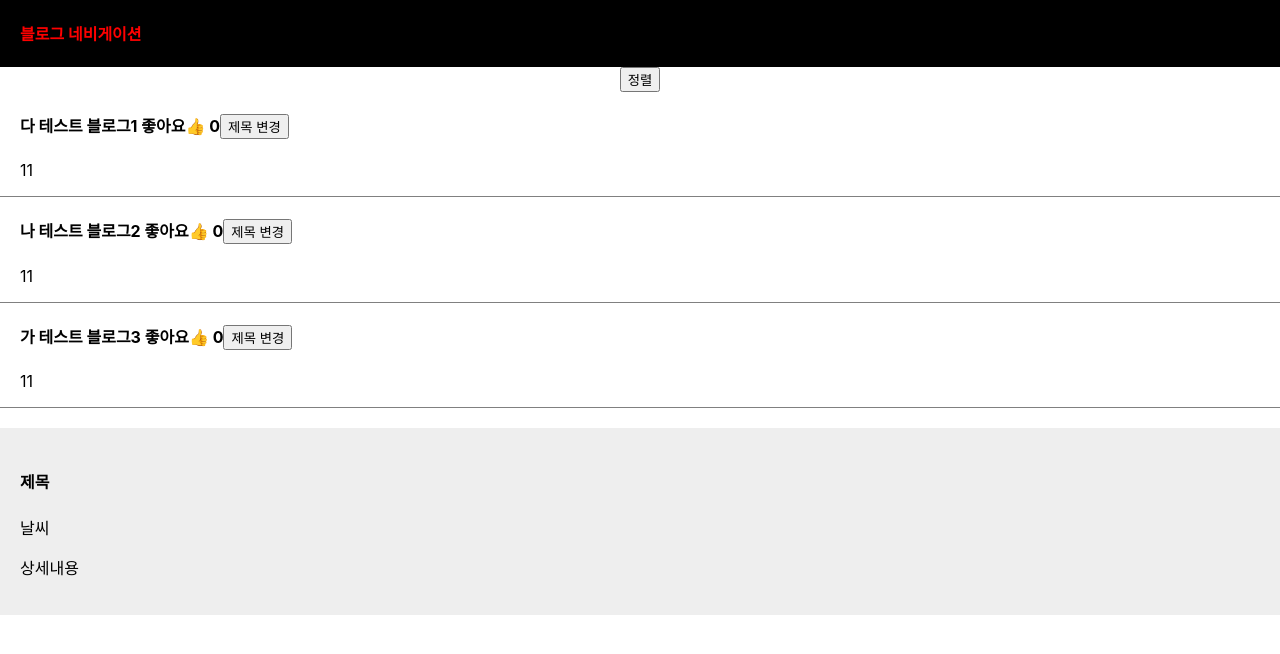
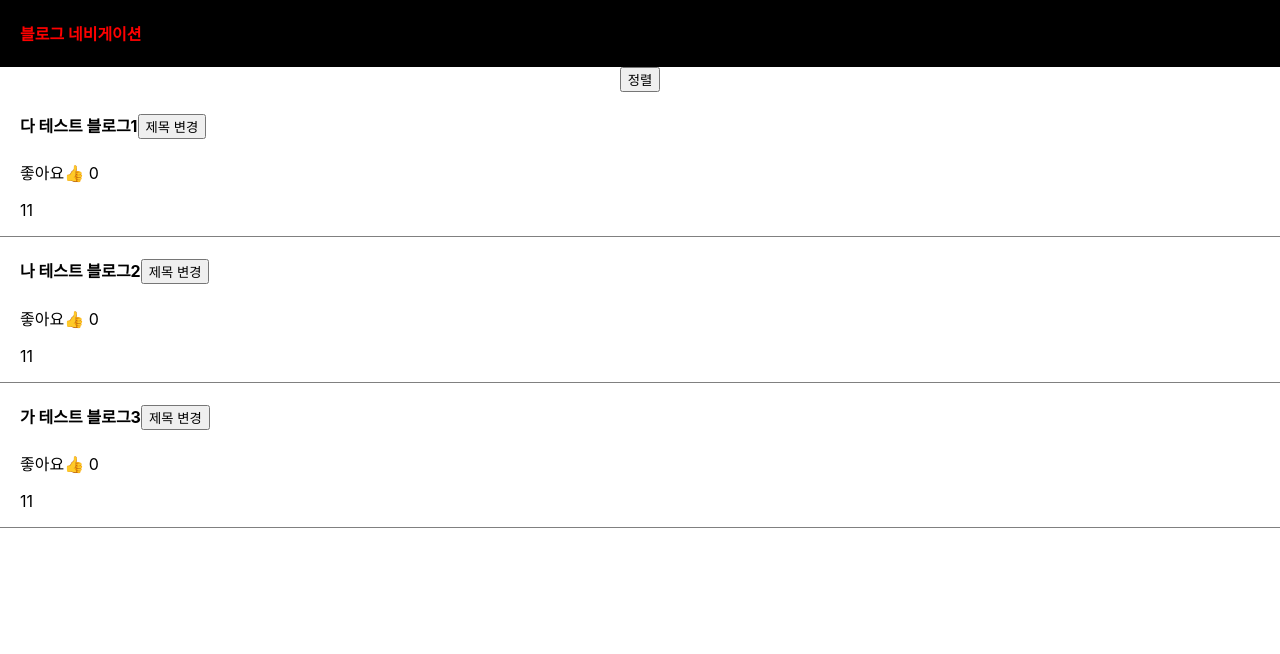
Before and after one commit to kidohy15/react-blog, a React (Create React App) app: page / in a window 1280 px wide. Shown: the top 654 px of the page. Built offline with nearby package versions, Linux system fonts and the light colour scheme.

Commit message:
모달창 동적 UI 로 작동하도록 구현

```diff
--- a/src/App.js
+++ b/src/App.js
@@ -23,6 +23,7 @@ const blogData = [
 function App() {
   const [title, setTitle] = useState([]);
   const [likes, setLikes] = useState([]);
+  const [modal, setModal] = useState(false);
 
   useEffect(() => {
     const initialTitles = blogData.map((data) => data.title);
@@ -68,6 +69,13 @@ function App() {
     setTitle(sortedTitles); // 정렬된 제목으로 제목 상태를 업데이트
     setLikes(sortedLikes); // 정렬된 좋아요 수로 좋아요 상태를 업데이트
   }
+  const openModal = () => {
+    if (modal === true) {
+      setModal(false);
+    } else {
+      setModal(true);
+    }
+  };
 
   return (
     <div className="App">
@@ -77,8 +85,10 @@ function App() {
       <button onClick={handleSort}>정렬</button>
       {blogData?.map((data, index) => (
         <div className="list" key={index}>
-          <h4>
-            {title[index]}{" "}
+          <h4 onClick={openModal}>
+            {title[index]}
+            <button onClick={(e) => handleTitle(e, index)}>제목 변경</button>
+          </h4>
           <span
             onClick={(event) => {
               handleLike(event, index);
@@ -87,12 +97,10 @@ function App() {
             좋아요👍
           </span>{" "}
           {likes[index]}
-            <button onClick={(e) => handleTitle(e, index)}>제목 변경</button>
-          </h4>
           <p>11</p>
         </div>
       ))}
-      <Modal />
+      {modal === true ? <Modal /> : null}
     </div>
   );
 }
```
Lines whose indentation alone changed are shown as unchanged.
